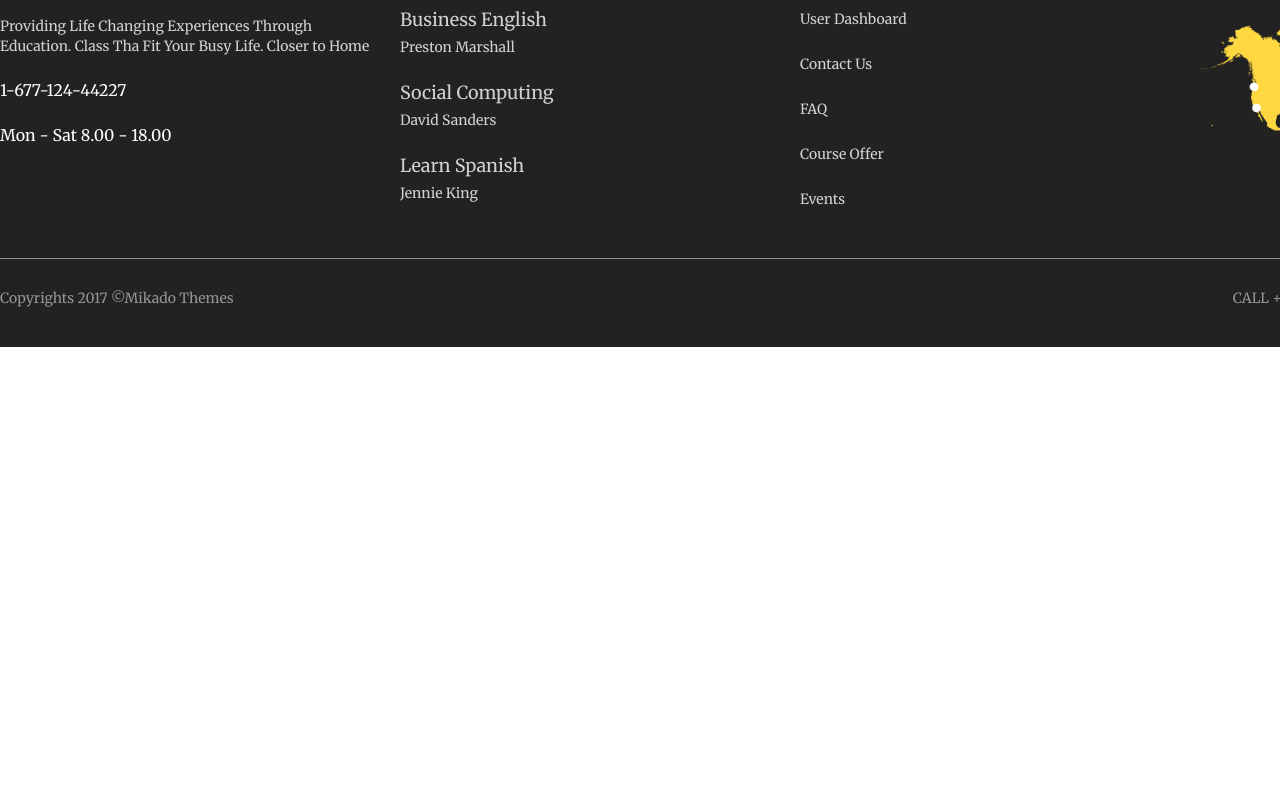
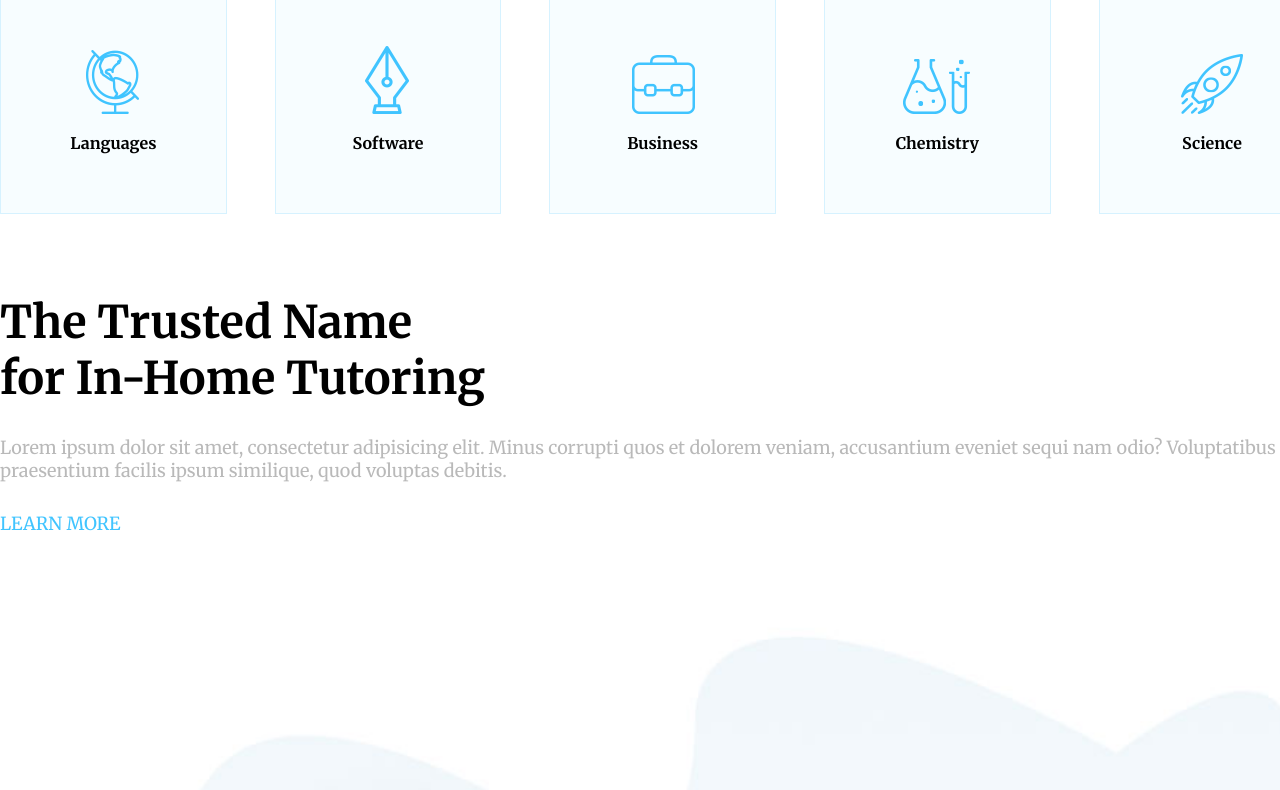
Before and after one commit to daniele-fortuna93/proj-html-vuejs, a website: page index.html in a window 1280 px wide. Shown: the part 795-1585 px from the top of the page. Before the commit the page ends 1142 px from the top, so only its background shows below. Drawn offline with nearby package versions, Linux system fonts and the light colour scheme.

Commit message:
Section categories & home-tutoring complete

```diff
--- a/index.html
+++ b/index.html
@@ -54,7 +54,26 @@
         </header>
         <!-- /header -->
         <!-- main -->
-        <main></main>
+        <main>
+            <section id="categories">
+
+                <div class="categories__box container">
+                    <div v-for="category in categoriesList" class="category">
+                        <img :src="'img/h5-custom-icon-' + category.icon" alt="">
+                        <h4>{{ category.name }}</h4>
+                    </div>
+                </div>
+            </section>
+            <section id="home-tutoring">
+                <div class="home-tutoring__box container">
+                    <h3>The Trusted Name <br> for In-Home Tutoring</h3>
+                    <p>Lorem ipsum dolor sit amet, consectetur adipisicing elit. Minus corrupti quos et dolorem veniam, accusantium eveniet sequi nam odio? Voluptatibus sequi consectetur nostrum praesentium facilis ipsum similique, quod voluptas debitis.</p>
+                    <a href="">Learn More</a>
+                     <img src="img/h5-img-1.jpg" alt="">
+                </div>
+
+            </section>
+        </main>
         <!-- /main -->
         <!-- footer -->
         <footer>
@@ -70,9 +89,10 @@
                             <a href="">Providing Life Changing Experiences Through Education. Class Tha Fit Your Busy Life. Closer to Home</a>
                         </li>
                         <li>
-                            1-677-124-44227
+                            <i class="fas fa-phone"></i> 1-677-124-44227
                         </li>
                         <li>
+                            <i class="far fa-clock"></i>
                             Mon - Sat 8.00 - 18.00
                         </li>
 
--- a/js/script.js
+++ b/js/script.js
@@ -4,7 +4,35 @@ var app = new Vue (
         el: '#root',
         data: {
             linkNav: ['HOME', 'COURSES', 'INSTRUCTORS', 'EVENTS', 'PAGES', 'ELEMENTS'],
-            dotIndex: '3',
+            dotIndex: 3,
+            categoriesList:[
+                {
+                    name: 'Languages',
+                    icon: '1.png'
+                },
+                {
+                    name: 'Software',
+                    icon: '2.png'
+                },
+                {
+                    name: 'Business',
+                    icon: '3.png'
+                },
+                {
+                    name: 'Chemistry',
+                    icon: '4.png'
+                },
+                {
+                    name: 'Science',
+                    icon: '5.png'
+                },
+                {
+                    name: 'DIY&Craft',
+                    icon: '6.png'
+                },
+
+            ],
+            autoplayHeader: null
             // footerLink: {
             //     {
             //         name: 'iAcademy',
@@ -16,6 +44,16 @@ var app = new Vue (
 
 
         },
+        mounted: function(){
+            this.autoplayHeader = setInterval( ()=> {
+                if ( this.dotIndex == 3){
+                    this.dotIndex = 1;
+                } else {
+                    this.dotIndex++;
+                }
+
+            }, 2000);
+        },
         methods:{
             sliderBack: function (dot){
                 this.dotIndex = dot;
--- a/src/app.scss
+++ b/src/app.scss
@@ -3,4 +3,6 @@
 @import 'partials/button';
 @import 'partials/common';
 @import 'partials/header';
+@import 'partials/categories';
+@import 'partials/home-tutoring';
 @import 'partials/footer';
--- a/src/partials/_button.scss
+++ b/src/partials/_button.scss
@@ -1,5 +1,5 @@
 .btn{
-    padding: 15px 20px;
+    padding: 15px 25px;
     text-transform: uppercase;
     background-color: $textWhite;
     border: 2px solid $borderColorGrey;
--- /dev/null
+++ b/src/partials/_categories.scss
@@ -0,0 +1,19 @@
+.categories__box{
+    display: flex;
+    justify-content: space-between;
+    .category{
+        text-align: center;
+        border: 1px solid #d6f2ff;
+        background-color: #f7fdff;
+        padding: 60px 0;
+        width: calc((100% / 6) - 40px);
+        cursor: pointer;
+        img{
+            margin-bottom: 15px;
+        }
+        &:hover{
+            border-color: $mainColor;
+        }
+
+    }
+}
--- a/src/partials/_common.scss
+++ b/src/partials/_common.scss
@@ -7,3 +7,6 @@
     margin: auto;
     width: $containerNormal;
 }
+section{
+    margin: 80px 0;
+}
--- a/src/partials/_footer.scss
+++ b/src/partials/_footer.scss
@@ -43,6 +43,9 @@ footer{
         li:first-child img{
             width: 40%;
         }
+        li i{
+            margin-right: 8px;
+        }
     }
 }
 .footer__bottom{
--- /dev/null
+++ b/src/partials/_home-tutoring.scss
@@ -0,0 +1,20 @@
+.home-tutoring__box{
+    p{
+        color: $textGrey;
+        font-size: $fontNormal;
+        margin-bottom: 30px;
+    }
+    a{
+        font-size: $fontNormal;
+        color: $mainColor;
+        cursor: pointer;
+        text-decoration: none;
+        text-transform: uppercase;
+    }
+    a:hover{
+        color: $mainColorLight;
+    }
+    img{
+        width: 100%;
+    }
+}
--- a/src/partials/_typo.scss
+++ b/src/partials/_typo.scss
@@ -5,3 +5,7 @@ h1{
     font-size: 60px;
     font-weight: 300;
 }
+h3{
+    font-size: $fontBig;
+    margin-bottom: 30px;
+}
--- a/src/partials/_variables.scss
+++ b/src/partials/_variables.scss
@@ -2,7 +2,7 @@
 $mainColor: #40c4ff;
 $mainColorLight: #9ce0ff;
 $textWhite: #ffffff;
-$textGrey: #cecece;
+$textGrey: #b9b9b9;
 $textBlack: #303030;
 $borderColorGrey: #efefef;
 $textFooterBottom: #959595;
@@ -11,8 +11,8 @@ $textFooterBottom: #959595;
 $footerBackground: #222222;
 
 // font size
-$fontNormal: 20px;
-$fontBig: 28px;
+$fontNormal: 18px;
+$fontBig: 45px;
 $fontSmall: 14px;
 
 // container size
```
Also changed, not shown: dist/app.css, img/h5-custom-icon-1.png (added), img/h5-custom-icon-2.png (added), img/h5-custom-icon-3.png (added), img/h5-custom-icon-4.png (added), img/h5-custom-icon-5.png (added), img/h5-custom-icon-6.png (added), img/h5-img-1.jpg (added), 1 other file.
